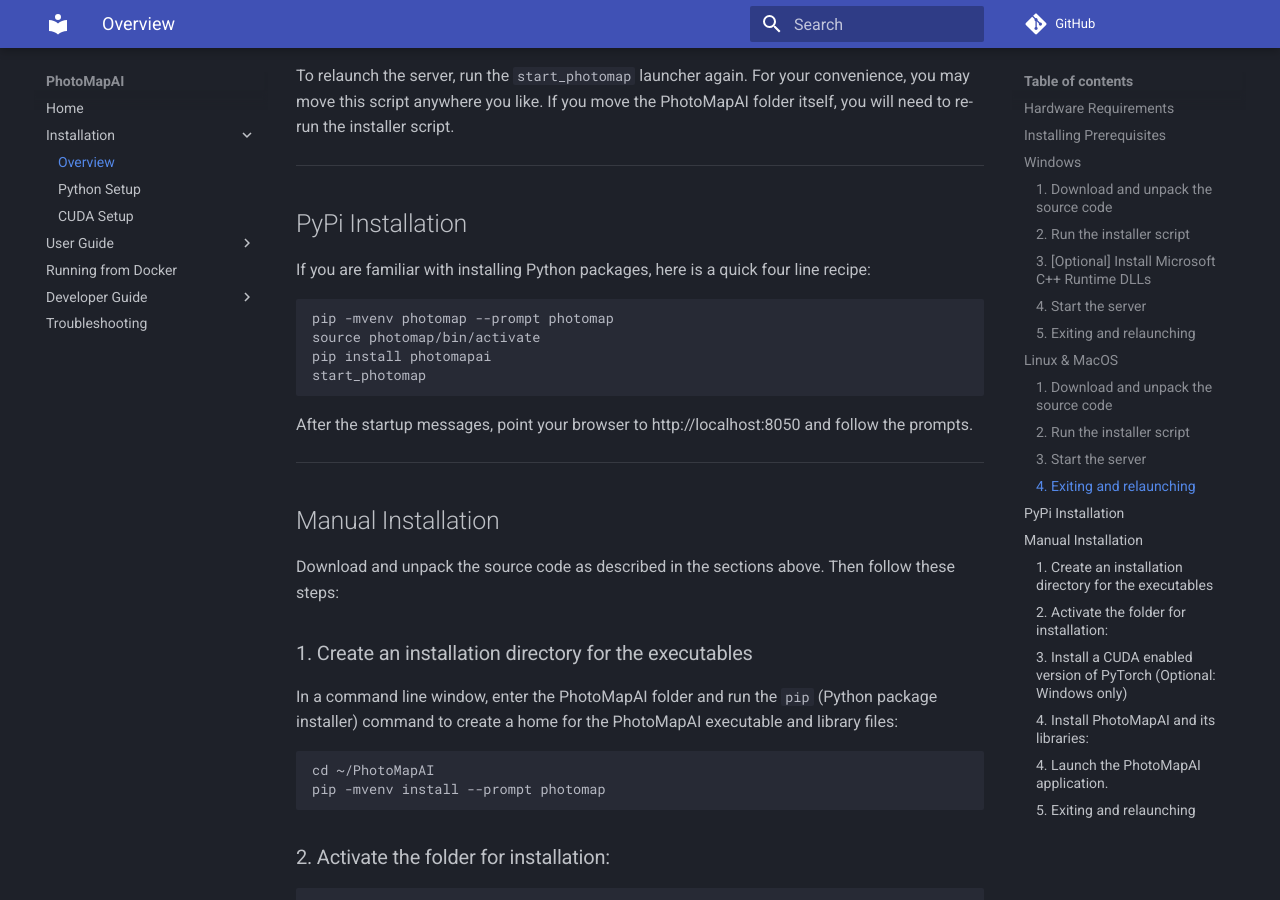
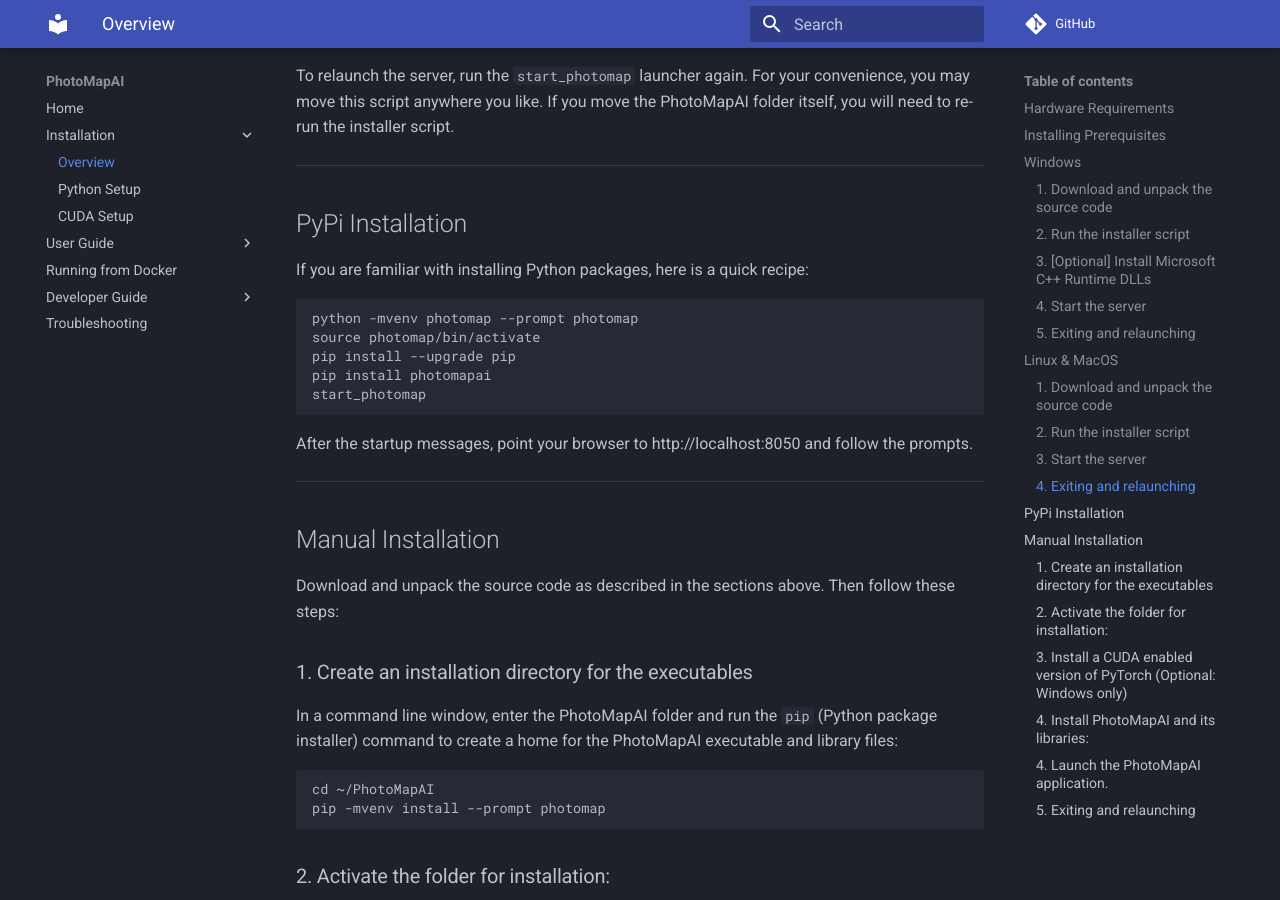
Before and after one commit to lstein/PhotoMapAI, an MkDocs documentation site: the page built from docs/installation.md, in a window 1280 px wide and 900 px high, scrolled down 2618 px. Built offline with MkDocs 1.6.1 and Material for MkDocs 9.7.7, drawn with Linux system fonts in a browser that asks for light colours; comment, search, counter and statistics services are not loaded.

Commit message:
enable the code copy button on mkdocs

````diff
--- a/docs/installation.md
+++ b/docs/installation.md
@@ -82,11 +82,12 @@
 
 ## PyPi  Installation
 
-If you are familiar with installing Python packages, here is a quick four line recipe:
+If you are familiar with installing Python packages, here is a quick recipe:
 
 ```bash
-pip -mvenv photomap --prompt photomap
+python -mvenv photomap --prompt photomap
 source photomap/bin/activate
+pip install --upgrade pip
 pip install photomapai
 start_photomap
 ```
--- a/mkdocs.yml
+++ b/mkdocs.yml
@@ -25,6 +25,8 @@
   name: material
   palette:
     scheme: slate
+  features:
+    -content.code.copy
 
 extra_css:
   - stylesheets/extra.css
--- a/pyproject.toml
+++ b/pyproject.toml
@@ -62,6 +62,7 @@
     "build",
     "mkdocs-material",
     "twine",
+    "pymdown-extensions",
 ]
 
 [tool.setuptools.packages.find]
````
